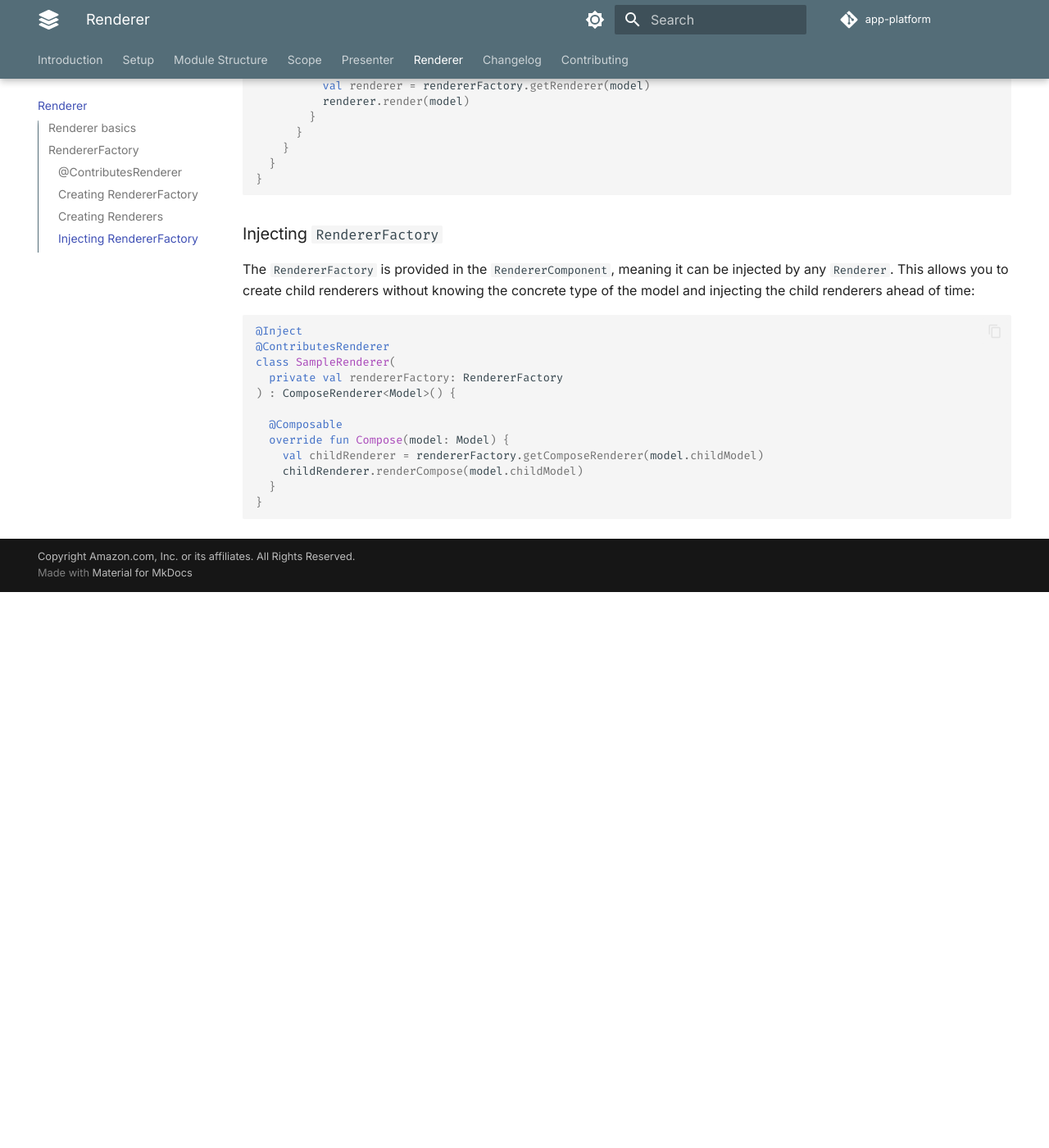
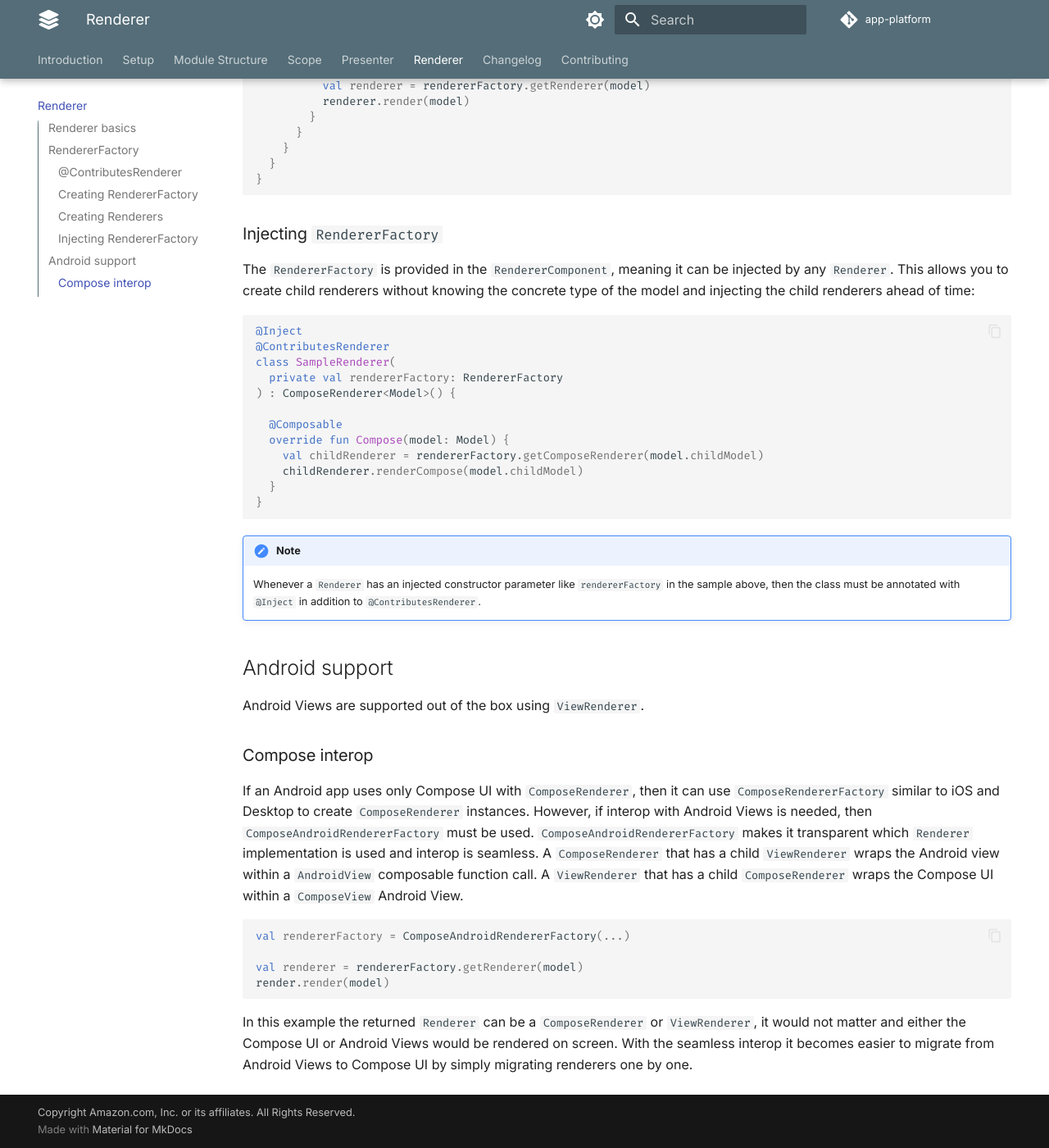
Before and after one commit to amzn/app-platform, an MkDocs documentation site: the page built from docs/renderer.md, in a window 1280 px wide and 1400 px high, scrolled down 4764 px. Shown: the whole window at 82% size. Built offline with MkDocs 1.6.1 and Material for MkDocs 9.7.7, drawn with Linux system fonts in a browser that asks for light colours; comment, search, counter and statistics services are not loaded; before the commit the page ends 5486 px from its top, so only the background shows below that.

Commit message:
More documentation updates.

````diff
--- a/docs/renderer.md
+++ b/docs/renderer.md
@@ -275,3 +275,32 @@ class SampleRenderer(
   }
 }
 ```
+
+!!! note
+
+    Whenever a `Renderer` has an injected constructor parameter like `rendererFactory` in the sample above, then
+    the class must be annotated with `@Inject` in addition to `@ContributesRenderer`.
+
+## Android support
+
+Android Views are supported out of the box using `ViewRenderer`.
+
+### Compose interop
+
+If an Android app uses only Compose UI with `ComposeRenderer`, then it can use `ComposeRendererFactory` similar to
+iOS and Desktop to create `ComposeRenderer` instances. However, if interop with Android Views is needed, then
+`ComposeAndroidRendererFactory` must be used. `ComposeAndroidRendererFactory` makes it transparent which `Renderer`
+implementation is used and interop is seamless. A `ComposeRenderer` that has a child `ViewRenderer` wraps the Android
+view within a `AndroidView` composable function call. A `ViewRenderer` that has a child `ComposeRenderer` wraps the
+Compose UI within a `ComposeView` Android View.
+
+```kotlin
+val rendererFactory = ComposeAndroidRendererFactory(...)
+
+val renderer = rendererFactory.getRenderer(model)
+render.render(model)
+```
+
+In this example the returned `Renderer` can be a `ComposeRenderer` or `ViewRenderer`, it would not matter and either
+the Compose UI or Android Views would be rendered on screen. With the seamless interop it becomes easier to migrate
+from Android Views to Compose UI by simply migrating renderers one by one.
````
